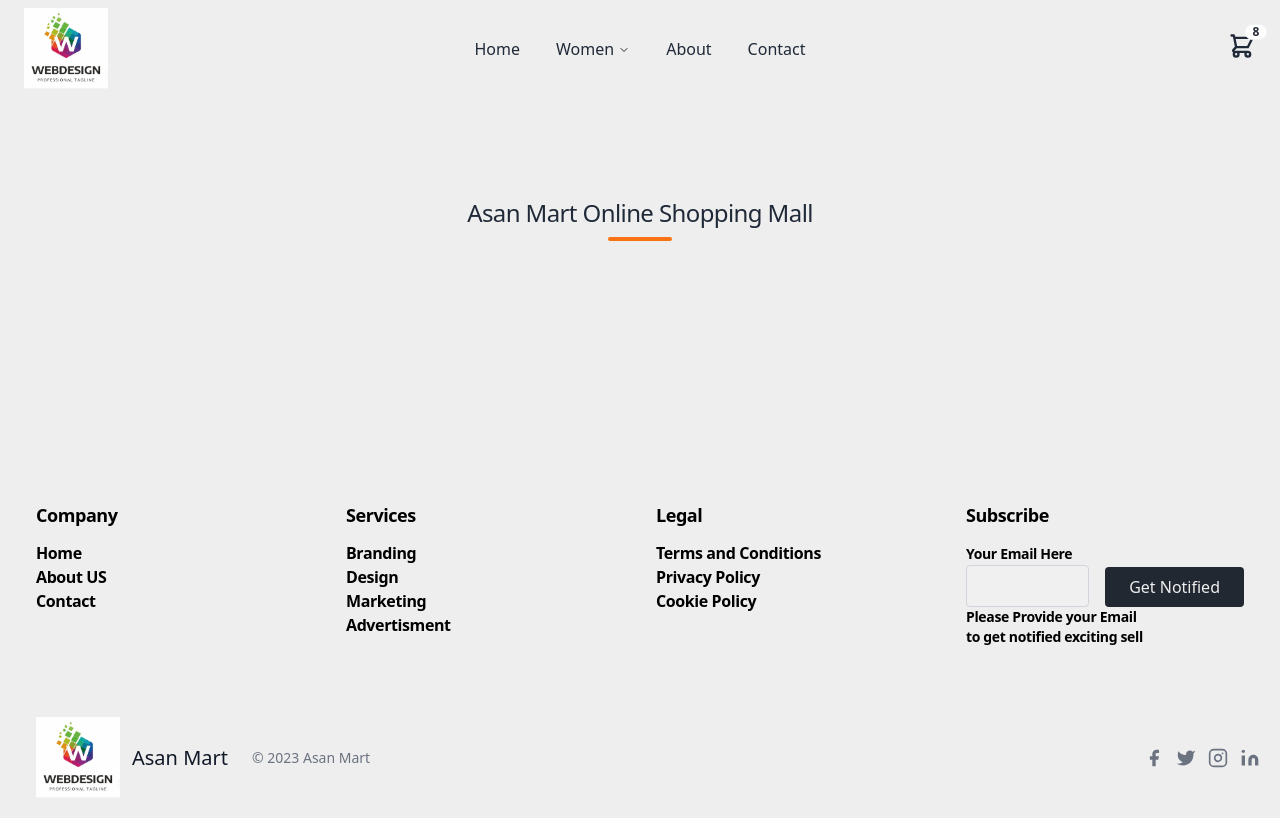
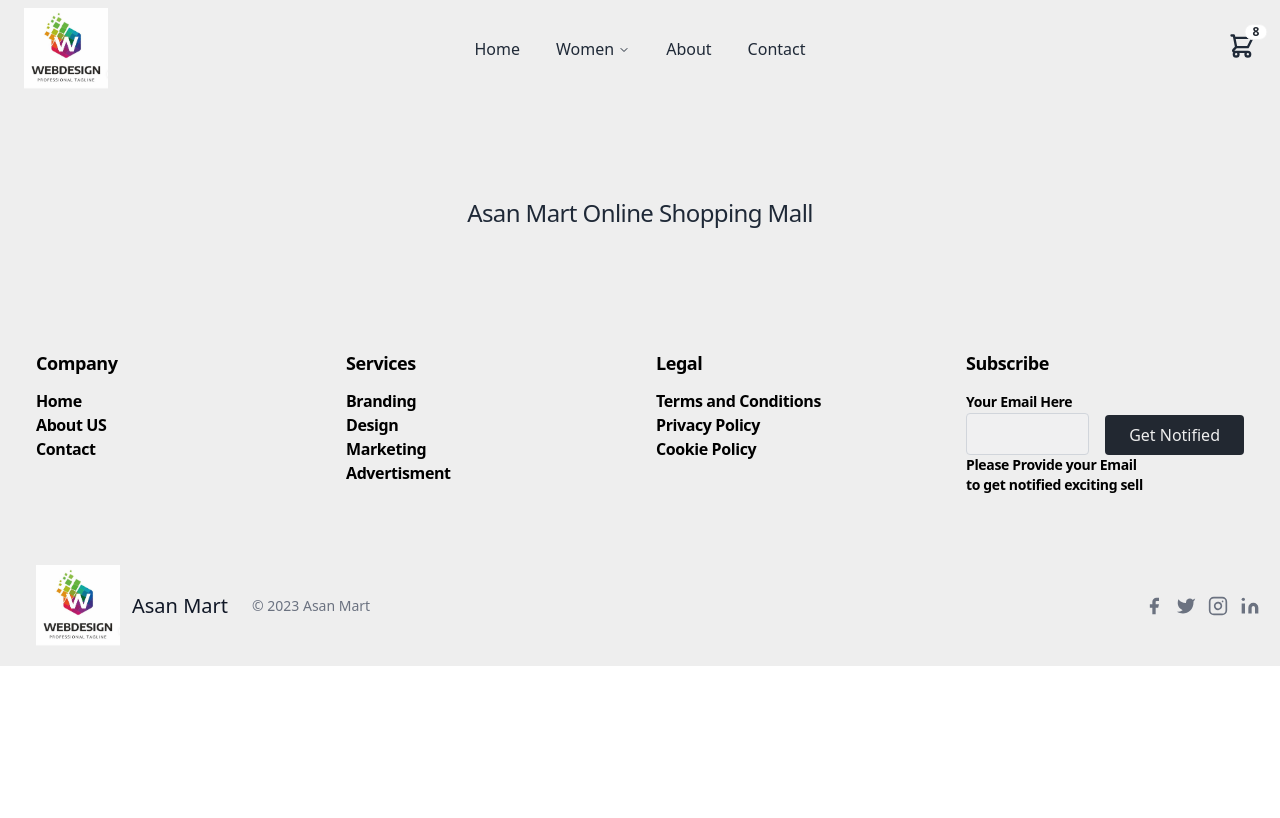
Before and after one commit to ashraffurqan/ecom, a Next.js app: page /about in a window 1280 px wide. Built offline with nearby package versions, Linux system fonts and the light colour scheme.

Commit message:
Update page.tsx

```diff
--- a/src/app/about/page.tsx
+++ b/src/app/about/page.tsx
@@ -1,23 +1,15 @@
 
 const About = () => {
   return (
-    <div className="mt-[100px] mb-[100px]  text-center">
+    <div className="mt-[100px] mb-[100px] text-center">
 
 
 <div className="text-center mb-10">
-    <h1 className="scroll-m-20 text-xl  tracking-tight lg:text-2xl">
+    <h1 className="scroll-m-20 text-xl tracking-tight lg:text-2xl">
     Asan Mart Online Shopping Mall
     </h1>
 
-    <div className="flex mt-2 justify-center">
-      <div className="w-16 h-1 rounded-full bg-orange-500 inline-flex" />
-    </div>
-  </div>
-
-  <div className="h-[100px] w-fit ml-4 mr-4 bg-gray-500 text-myblack ">
-
-
-    </div>
+     </div>
      </div>
 
   )
```
